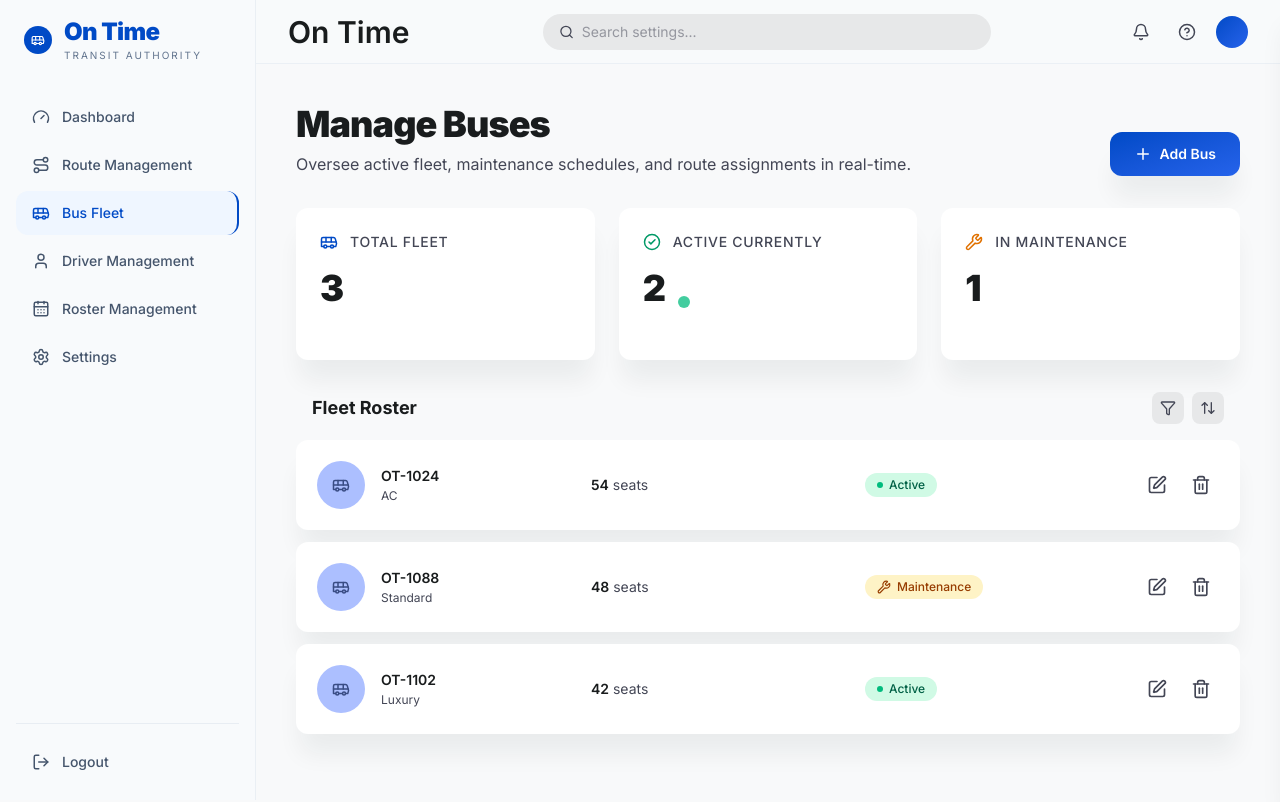
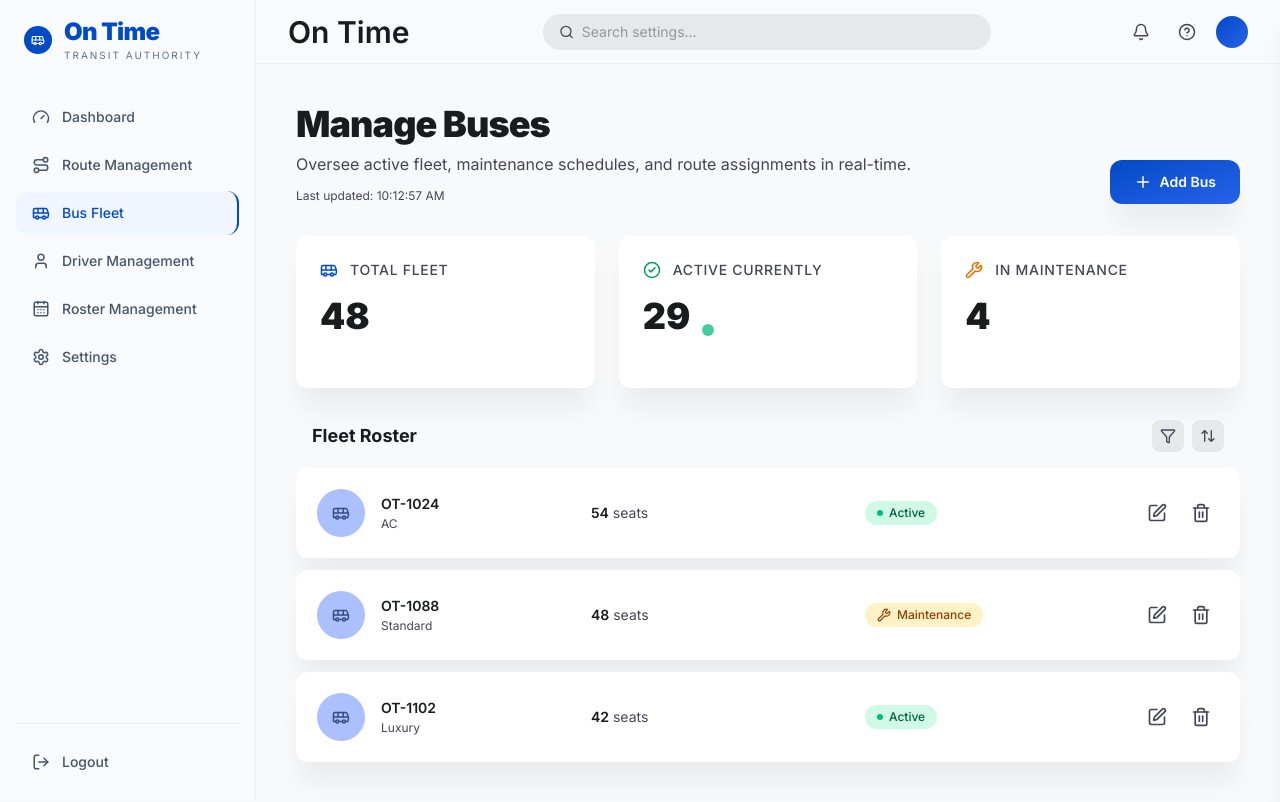
Before and after one commit to OnTime-SE-G/ontime-admin-web, a Next.js app: page /buses in a window 1280 px wide. Built offline with nearby package versions, Linux system fonts and the light colour scheme.

Commit message:
feat : add real time update to bus/page.tsx

```diff
--- a/app/(admin)/buses/page.tsx
+++ b/app/(admin)/buses/page.tsx
@@ -17,6 +17,7 @@ import toast from "react-hot-toast";
 import { useMemo, useState } from "react";
 import { Modal } from "@/components/ui/modal";
 import { useAdminStore } from "@/lib/store/admin-store";
+import { useDashboardSocket } from "@/app/hooks/useDashboardSocket";
 import type { Bus, BusStatus } from "@/lib/types";
 
 type AddBusForm = {
@@ -35,6 +36,7 @@ const defaultForm: AddBusForm = {
 
 export default function BusesPage() {
   const { buses, addBus, updateBusStatus, deleteBus } = useAdminStore();
+  const { stats } = useDashboardSocket();
   const [isAddOpen, setIsAddOpen] = useState(false);
   const [editing, setEditing] = useState<Bus | null>(null);
   const [deletingId, setDeletingId] = useState<string | null>(null);
@@ -45,11 +47,6 @@ export default function BusesPage() {
     () => buses.find((bus) => bus.id === deletingId) || null,
     [buses, deletingId],
   );
-
-  const activeBuses = buses.filter((bus) => bus.status === "Active").length;
-  const maintenanceBuses = buses.filter(
-    (bus) => bus.status === "Maintenance",
-  ).length;
 
   const openEdit = (bus: Bus) => {
     setEditing(bus);
@@ -114,10 +111,13 @@ export default function BusesPage() {
             Oversee active fleet, maintenance schedules, and route assignments
             in real-time.
           </p>
+          <p className="text-xs text-on-surface-variant mt-3">
+            Last updated: {new Date(stats.lastUpdated).toLocaleTimeString()}
+          </p>
         </div>
         <button
           onClick={() => setIsAddOpen(true)}
-          className="inline-flex items-center gap-2 rounded-xl bg-gradient-to-br from-primary to-primary-container px-6 py-3 text-sm font-semibold text-white shadow-soft transition hover:scale-[0.98]"
+          className="inline-flex items-center gap-2 rounded-xl bg-linear-to-br from-primary to-primary-container px-6 py-3 text-sm font-semibold text-white shadow-soft transition hover:scale-[0.98]"
         >
           <Plus size={18} /> Add Bus
         </button>
@@ -134,7 +134,7 @@ export default function BusesPage() {
             </span>
           </div>
           <div className="text-4xl font-black text-on-surface">
-            {buses.length}
+            {stats.totalBuses}
           </div>
         </div>
 
@@ -151,7 +151,7 @@ export default function BusesPage() {
           </div>
           <div className="flex items-end gap-3">
             <div className="text-4xl font-black text-on-surface">
-              {activeBuses}
+              {stats.activeBuses}
             </div>
             <div className="relative">
               <div className="w-3 h-3 rounded-full bg-emerald-500 animate-pulse"></div>
@@ -171,7 +171,7 @@ export default function BusesPage() {
             </span>
           </div>
           <div className="text-4xl font-black text-on-surface">
-            {maintenanceBuses}
+            {stats.busesInMaintenance}
           </div>
         </div>
       </div>
@@ -206,7 +206,7 @@ export default function BusesPage() {
               >
                 {/* Bus Identity */}
                 <div className="flex items-center gap-4 md:w-1/4">
-                  <div className="w-12 h-12 rounded-full bg-secondary-container text-on-secondary-container flex items-center justify-center flex-shrink-0">
+                  <div className="w-12 h-12 rounded-full bg-secondary-container text-on-secondary-container flex items-center justify-center shrink-0">
                     <BusIcon size={18} />
                   </div>
                   <div>
@@ -408,7 +408,7 @@ export default function BusesPage() {
               </button>
               <button
                 type="submit"
-                className="rounded-lg bg-gradient-to-br from-primary to-primary-container px-6 py-2 text-sm font-semibold text-white hover:scale-[0.98] transition-transform"
+                className="rounded-lg bg-linear-to-br from-primary to-primary-container px-6 py-2 text-sm font-semibold text-white hover:scale-[0.98] transition-transform"
               >
                 Add Bus
               </button>
@@ -476,7 +476,7 @@ export default function BusesPage() {
               <div className="flex gap-3 p-4 bg-amber-50 rounded-lg border border-amber-200">
                 <AlertCircle
                   size={20}
-                  className="text-amber-600 flex-shrink-0 mt-0.5"
+                  className="text-amber-600 shrink-0 mt-0.5"
                 />
                 <p className="text-sm text-amber-800">
                   Vehicle is currently undergoing maintenance. It will not be
@@ -496,7 +496,7 @@ export default function BusesPage() {
               </button>
               <button
                 type="submit"
-                className="rounded-lg bg-gradient-to-br from-primary to-primary-container px-6 py-2 text-sm font-semibold text-white hover:scale-[0.98] transition-transform"
+                className="rounded-lg bg-linear-to-br from-primary to-primary-container px-6 py-2 text-sm font-semibold text-white hover:scale-[0.98] transition-transform"
               >
                 Update Status
               </button>
@@ -513,7 +513,7 @@ export default function BusesPage() {
       >
         <div className="px-6 py-6 space-y-6">
           <div className="flex gap-4">
-            <div className="flex-shrink-0">
+            <div className="shrink-0">
               <AlertCircle className="w-6 h-6 text-error mt-0.5" />
             </div>
             <div>
```
